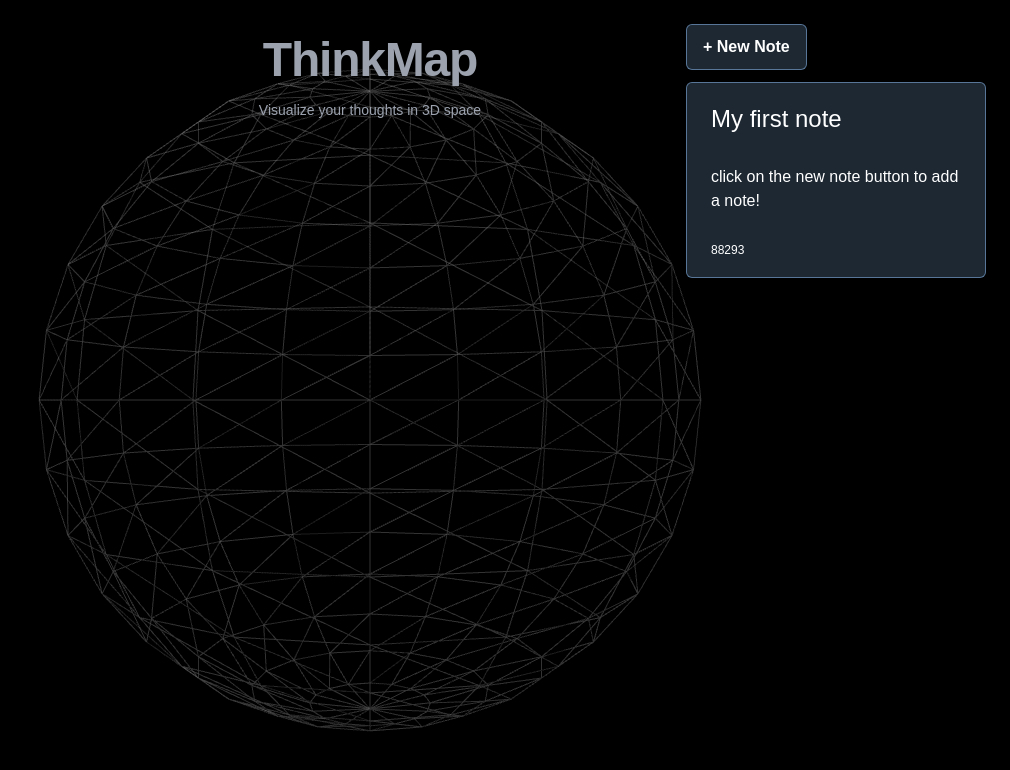
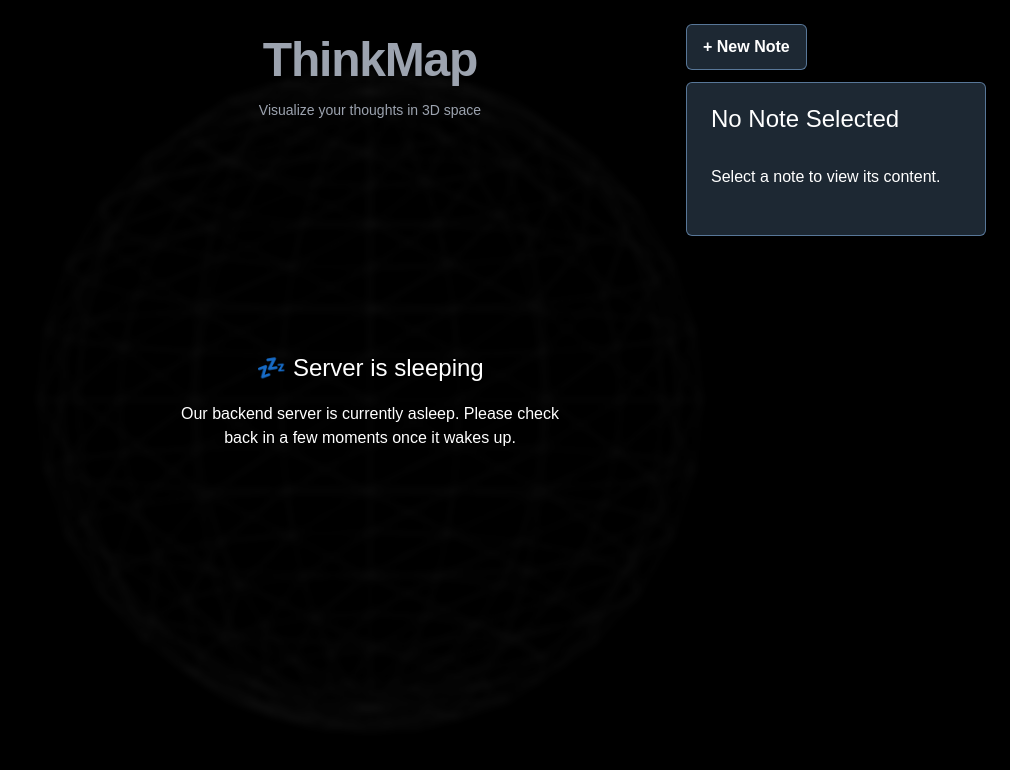
Before and after one commit to levtechs/thinkmap-website, a Next.js app: page / in a window 1280 px wide. Shown: the top 770 px of the page, without its empty margins (270-1280 px from the left). Built offline with nearby package versions, Linux system fonts and the light colour scheme; no server answers.

Commit message:
added loading and server check

```diff
--- /dev/null
+++ b/app/components/loading.tsx
@@ -0,0 +1,92 @@
+import React, { useEffect, useState } from "react";
+
+export default function LoadingPanel() {
+    const [dots, setDots] = useState(".");
+
+    // Animate dots in "Loading..." text
+    useEffect(() => {
+        const interval = setInterval(() => {
+            setDots((prev) => (prev.length >= 3 ? "." : prev + "."));
+        }, 400);
+        return () => clearInterval(interval);
+    }, []);
+
+    return (
+        <div
+            style={{
+                padding: "10px 16px",
+                backgroundColor: "rgba(147, 197, 253, 0.2)",
+                color: "white",
+                border: "1px solid rgba(147, 197, 253, 0.5)",
+                borderRadius: 6,
+                width: "300px",
+                transition: "background-color 0.2s, transform 0.2s",
+                display: "flex",
+                flexDirection: "column",
+                gap: "12px",
+                margin: "auto",
+                alignItems: "center",
+            }}
+        >
+            <h1
+                style={{
+                    padding: 8,
+                    fontSize: 24,
+                }}
+            >
+                Loading{dots}
+            </h1>
+
+            <div style={{ display: "flex", gap: 8, margin: "8px 0" }}>
+                {[0, 1, 2].map((i) => (
+                    <div
+                        key={i}
+                        style={{
+                            width: 12,
+                            height: 12,
+                            borderRadius: "50%",
+                            backgroundColor: "rgba(147, 197, 253, 0.8)",
+                            animation: `pulse 1.2s ease-in-out ${i * 0.2}s infinite`,
+                        }}
+                    />
+                ))}
+            </div>
+
+            <p
+                style={{
+                    padding: 8,
+                    fontSize: 16,
+                    fontFamily: "inherit",
+                    textAlign: "center",
+                }}
+            >
+                Preparing your embedding.
+            </p>
+
+            <p
+                style={{
+                    padding: 8,
+                    fontSize: 12,
+                    fontFamily: "inherit",
+                    textAlign: "center",
+                }}
+            >
+                ThinkMap is assembling your graph.
+            </p>
+
+            {/* Keyframes for animation */}
+            <style>{`
+                @keyframes pulse {
+                    0%, 100% {
+                        transform: scale(1);
+                        opacity: 0.6;
+                    }
+                    50% {
+                        transform: scale(1.4);
+                        opacity: 1;
+                    }
+                }
+            `}</style>
+        </div>
+    );
+}
--- /dev/null
+++ b/app/components/seversleeping.tsx
@@ -0,0 +1,28 @@
+const SleepingServerPanel = () => (
+    <div
+        style={{
+            position: "absolute",
+            top: 0,
+            left: 0,
+            width: "100%",
+            height: "100%",
+            backgroundColor: "rgba(0, 0, 0, 0.6)", // dark overlay
+            backdropFilter: "blur(4px)",
+            color: "white",
+            display: "flex",
+            flexDirection: "column",
+            justifyContent: "center",
+            alignItems: "center",
+            zIndex: 1000,
+        }}
+    >
+        <h2 style={{ fontSize: "1.5rem", marginBottom: "1rem" }}>
+            💤 Server is sleeping
+        </h2>
+        <p style={{ fontSize: "1rem", maxWidth: "400px", textAlign: "center" }}>
+            Our backend server is currently asleep. Please check back in a few moments once it wakes up.
+        </p>
+    </div>
+);
+
+export default SleepingServerPanel;
--- a/app/page.tsx
+++ b/app/page.tsx
@@ -4,11 +4,15 @@ import { useEffect, useState } from "react";
 import Environment from "./components/environment";
 import NoteDisplay from "./components/notedisplay";
 import NewNotePanel from "./components/newnote";
+import LoadingPanel from "./components/loading";
+import SleepingServerPanel from "./components/seversleeping";
+
 import Button from "./components/buttons";
 
 import { Note, Point } from "./types";
 import { GenerateBlankNote } from "./pointslogic/generate_point";
 import { GetFirstPoint, GetProjectedPoint } from "./pointslogic/fetch_point";
+import TestServer from "./pointslogic/test_server";
 
 export default function Home() {
     const [isPanelOpen, setIsPanelOpen] = useState(false);
@@ -18,15 +22,36 @@ export default function Home() {
     const [points, setPoints] = useState<Point[]>([]);
     const [embeddings, setEmbeddings] = useState<number[][]>([]);
 
+    const [isLoading, setLoading] = useState<boolean>(false);
+    const [isServerAwake, setServerAwake] = useState<boolean>(false)
 
     // === On Mount: Embed the blank note ===
     useEffect(() => {
         const init = async () => {
+            setLoading(true);
+
+            try {
+                const iSA = await TestServer();
+                if (!iSA) {
+                    console.error("Sever is asleep")
+                    setLoading(false)
+                    setServerAwake(false);
+                    return;
+                }
+            }
+            catch {
+                console.error("No environment variable for sever URL");
+                return;
+            }
+
+            setServerAwake(true);
             const blankNote = GenerateBlankNote();
             setSelectedNote(blankNote);
             const response = await GetFirstPoint(blankNote);
             setPoints([response.point]);
             setEmbeddings(response.embeddings);
+
+            setLoading(false);
         };
         init();
     }, []);
@@ -55,6 +80,27 @@ export default function Home() {
             {/* 3D environment background, centered */}
             <div
                 style={{
+                    position: "relative",
+                    width: "100%",
+                    height: "100%",
+                }}
+            >
+                {/* Environment (blurred when loading) */}
+                <div
+                    style={{
+                        filter: (isLoading || !isServerAwake) ? "blur(3px)" : "none",
+                        transition: "filter 0.3s ease",
+                        width: "100%",
+                        height: "100%",
+                    }}
+                >
+                    <Environment points={points} clickHandler={handleNoteClick} />
+                </div>
+
+                {/* Loading overlay */}
+                {isLoading && (
+                    <div
+                        style={{
                             position: "absolute",
                             top: 0,
                             left: 0,
@@ -63,11 +109,34 @@ export default function Home() {
                             display: "flex",
                             justifyContent: "center",
                             alignItems: "center",
-                    zIndex: 0,
+                            zIndex: 10,
+                            backdropFilter: "blur(2px)", // optional extra blur
                         }}
                     >
-                <Environment points={points} clickHandler={handleNoteClick}/>
+                        <LoadingPanel />
                     </div>
+                )}
+                {/* server sleeping overlay */}
+                {!isServerAwake && !isLoading && (
+                    <div
+                        style={{
+                            position: "absolute",
+                            top: 0,
+                            left: 0,
+                            width: "100%",
+                            height: "100%",
+                            display: "flex",
+                            justifyContent: "center",
+                            alignItems: "center",
+                            zIndex: 10,
+                            backdropFilter: "blur(2px)", // optional extra blur
+                        }}
+                    >
+                        <SleepingServerPanel />
+                    </div>
+                )}
+            </div>
+
 
             {/* Header over canvas, centered top */}
             <div
@@ -124,7 +193,9 @@ export default function Home() {
                 {isPanelOpen && (
                     <NewNotePanel
                         submitNote={async (note: Note) => {
+                            setLoading(true);
                             const response = await GetProjectedPoint(note, {points, embeddings});
+                            setLoading(false);
                             setPoints(response.points);
                             setEmbeddings(response.embeddings);
                             setIsPanelOpen(false);
--- /dev/null
+++ b/app/pointslogic/test_server.ts
@@ -0,0 +1,17 @@
+const TestServer = async (): Promise<boolean> => {
+    const BACKEND_URL = process.env.NEXT_PUBLIC_BACKEND_URL;
+
+    if (!BACKEND_URL) {
+        throw new Error("Environment variable NEXT_PUBLIC_BACKEND_URL is not set.");
+    }
+
+    try {
+        const response = await fetch(BACKEND_URL, { method: 'GET' });
+        return response.ok; // true if status is 2xx
+    } catch (error) {
+        console.warn("Server test failed:", error);
+        return false;
+    }
+};
+
+export default TestServer
```
Lines whose indentation alone changed are shown as unchanged.
